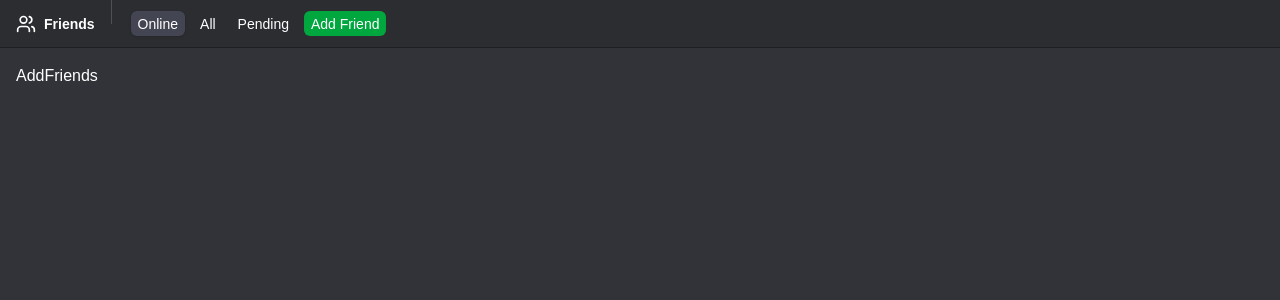
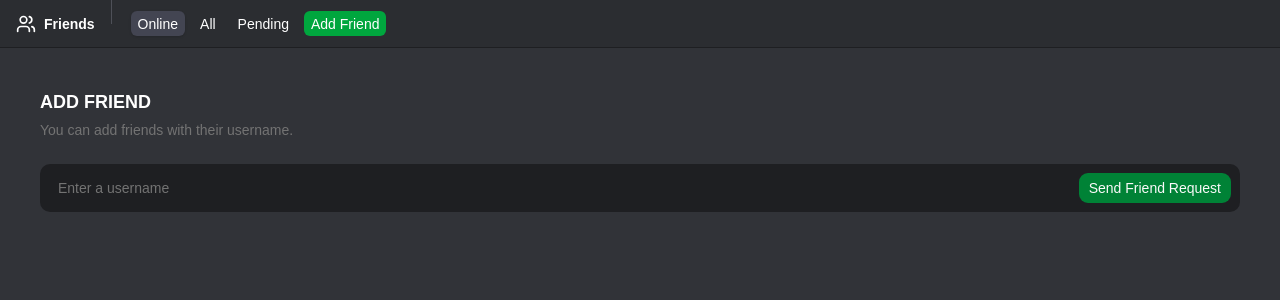
Before and after one commit to angelr449/Disclone-Frontend, a React (Vite) app: page /friends/add in a window 1280 px wide. Shown: the top 300 px of the page. Built offline with nearby package versions, Linux system fonts and the light colour scheme; no server answers.

Commit message:
Feat: simple interface to addFriends.tsx

```diff
--- a/src/app/dashboard/layouts/DashboardLayout.tsx
+++ b/src/app/dashboard/layouts/DashboardLayout.tsx
@@ -58,7 +58,7 @@ export const DashboardLayout = () => {
 
             <TabsTrigger
               value="add-friend"
-              className=" text-white bg-green-600 hover:bg-green-700  rounded-sm data-[state=active]:bg-green-700 data-[state=active]:text-white"
+              className=" text-white bg-green-600 hover:bg-green-700  rounded-sm data-[state=active]:bg-green-900 data-[state=active]:text-white"
             >
              <Link to="/friends/add">
                Add Friend
--- a/src/app/dashboard/pages/friends/pages/AddFriends.tsx
+++ b/src/app/dashboard/pages/friends/pages/AddFriends.tsx
@@ -1,7 +1,48 @@
+import  { Button } from "@/components/ui/button"
+import { Input } from "@/components/ui/input"
+
 
 
 export const AddFriends = () => {
   return (
-    <div>AddFriends</div>
+    <div className="flex flex-col gap-6 p-6">
+
+      <div className="flex flex-col gap-1">
+        <h2 className="text-lg font-bold uppercase">
+          Add Friend
+        </h2>
+
+        <p className="text-sm text-muted-foreground">
+          You can add friends with their username.
+        </p>
+      </div>
+
+      <div
+        className="
+      flex
+      items-center
+      gap-3
+      rounded-lg
+      bg-[#1e1f22]
+      p-2
+    "
+      >
+        <Input
+          placeholder="Enter a username"
+          className="
+        border-0
+        bg-transparent
+        shadow-none
+        focus-visible:ring-0
+        focus-visible:ring-offset-0
+      "
+        />
+
+        <Button className="bg-green-700 hover:bg-green-900">
+          Send Friend Request
+        </Button>
+      </div>
+
+    </div>
   )
 }
--- a/src/app/dashboard/pages/friends/pages/AllFriends.tsx
+++ b/src/app/dashboard/pages/friends/pages/AllFriends.tsx
@@ -4,7 +4,9 @@ import { users } from "@/app/dashboard/mock/users.mock"
 
 export const AllFriends = () => {
   return (
+
     <div>
+      <h4>18</h4>
       <RelationshipList users={users}/>
     </div>
   )
--- a/src/app/dashboard/pages/friends/pages/OnlineFriends.tsx
+++ b/src/app/dashboard/pages/friends/pages/OnlineFriends.tsx
@@ -1,7 +1,12 @@
+import { RelationshipList } from "@/app/dashboard/components/RelationshipList"
+import { users } from "@/app/dashboard/mock/users.mock"
 
 
 export const OnlineFriends = () => {
   return (
-    <div>OnlineFriends</div>
+    <div>
+      <h4>18</h4>
+      <RelationshipList users={users}/>
+    </div>
   )
 }
--- a/src/app/dashboard/pages/friends/pages/PendingFriends.tsx
+++ b/src/app/dashboard/pages/friends/pages/PendingFriends.tsx
@@ -1,7 +1,12 @@
+import { RelationshipList } from "@/app/dashboard/components/RelationshipList"
+import { users } from "@/app/dashboard/mock/users.mock"
 
 
 export const PendingFriends = () => {
   return (
-    <div>PendingFriends</div>
+    <div>
+      <h4>18</h4>
+      <RelationshipList users={users}/>
+    </div>
   )
 }
```
